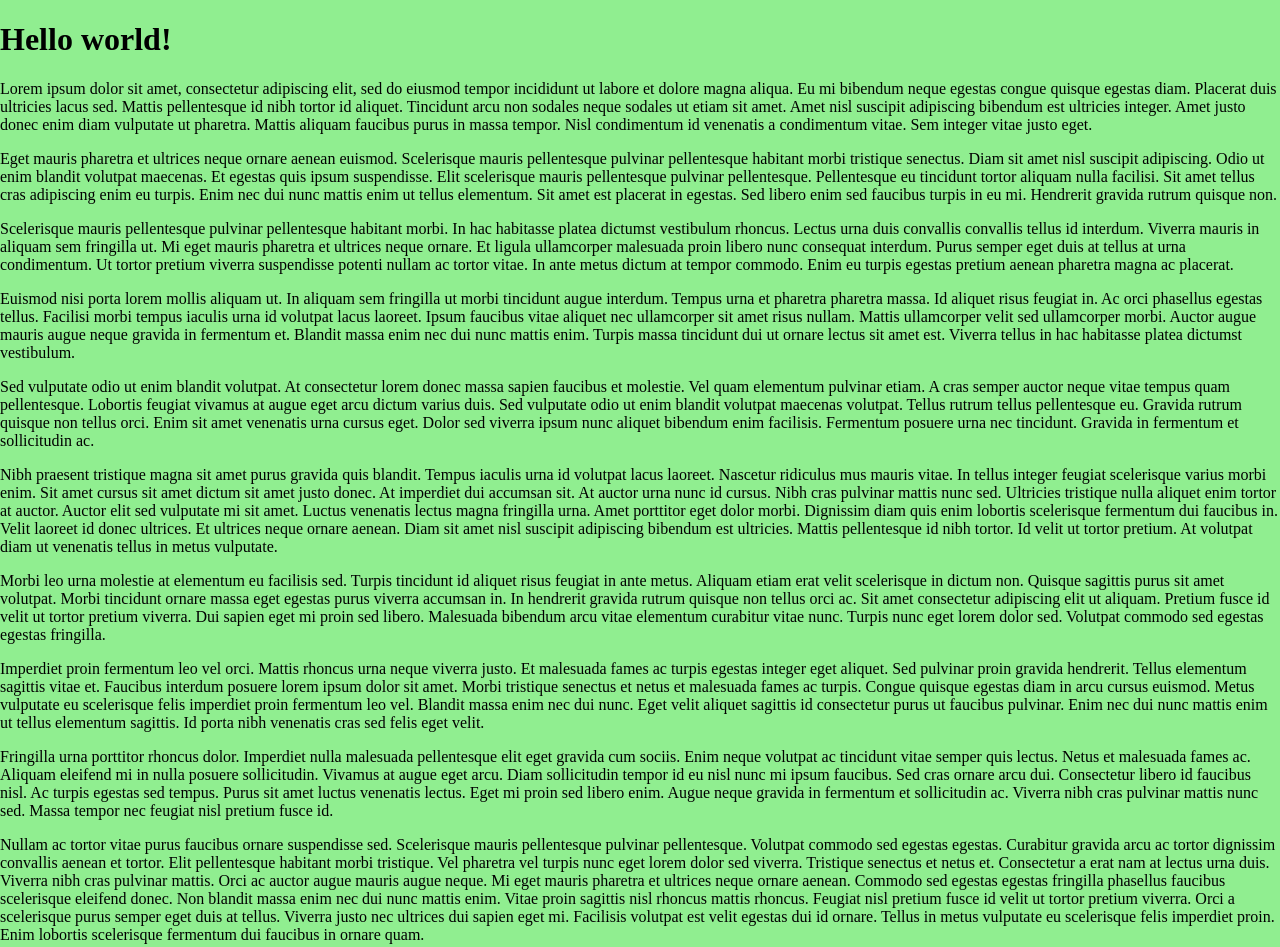
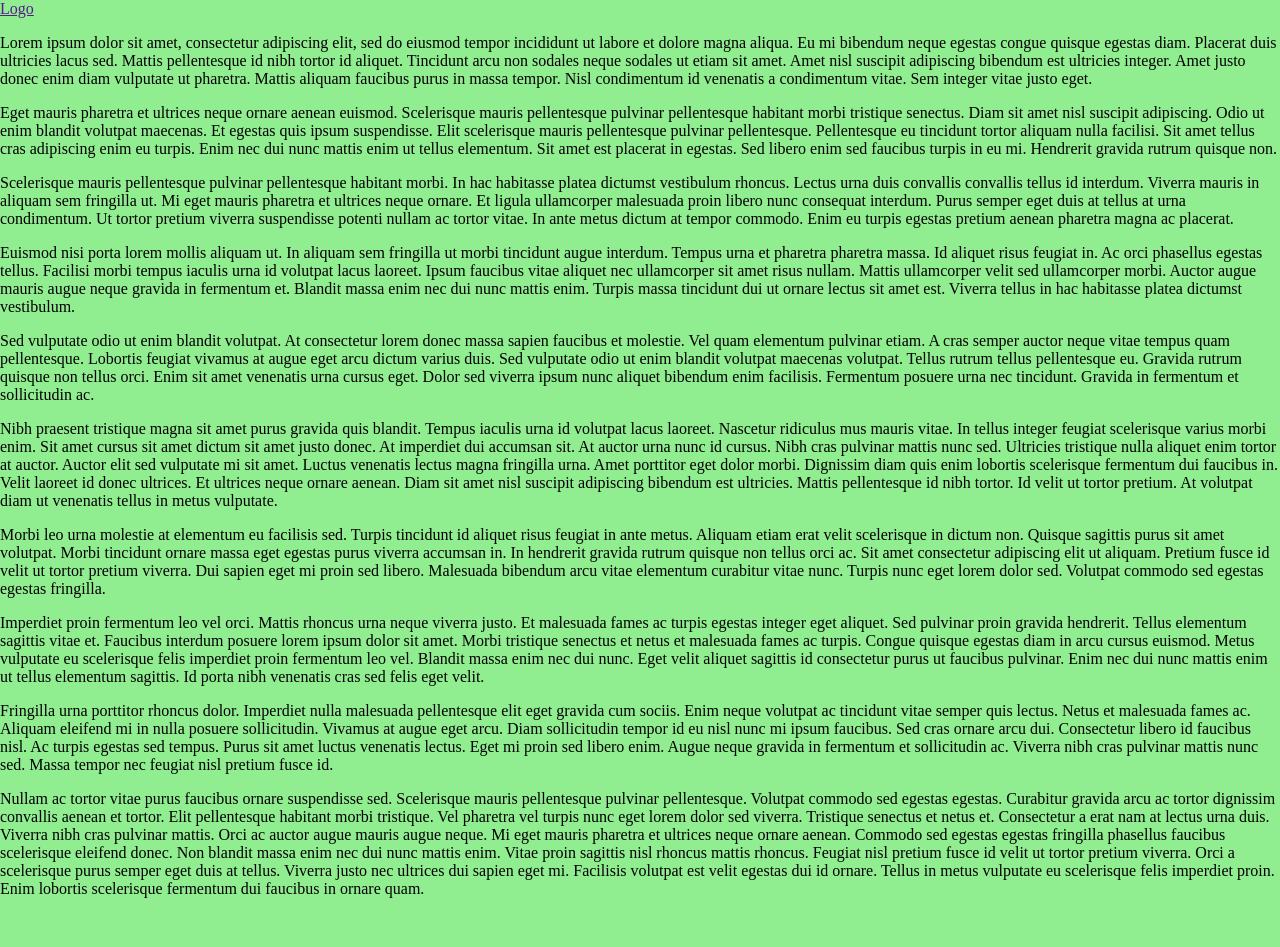
Before and after one commit to biobob/family, a website: page src/html/index.html in a window 1280 px wide. After the commit the page ends 914 px from the top, so only its background shows below. Drawn offline with Linux system fonts and the light colour scheme; files that its build step writes are made by us from their sources.

Commit message:
Added simple page header

```diff
--- a/src/html/index.html
+++ b/src/html/index.html
@@ -8,7 +8,9 @@
   <link rel="stylesheet" href="css/style.css">
 </head>
 <body>
-  <h1>Hello world!</h1>
+  <header>
+    <a href="" class="logo">Logo</a>
+  </header>
 
   <p>Lorem ipsum dolor sit amet, consectetur adipiscing elit, sed do eiusmod tempor incididunt ut labore et dolore magna aliqua. Eu mi bibendum neque egestas congue quisque egestas diam. Placerat duis ultricies lacus sed. Mattis pellentesque id nibh tortor id aliquet. Tincidunt arcu non sodales neque sodales ut etiam sit amet. Amet nisl suscipit adipiscing bibendum est ultricies integer. Amet justo donec enim diam vulputate ut pharetra. Mattis aliquam faucibus purus in massa tempor. Nisl condimentum id venenatis a condimentum vitae. Sem integer vitae justo eget.</p>
   <p>Eget mauris pharetra et ultrices neque ornare aenean euismod. Scelerisque mauris pellentesque pulvinar pellentesque habitant morbi tristique senectus. Diam sit amet nisl suscipit adipiscing. Odio ut enim blandit volutpat maecenas. Et egestas quis ipsum suspendisse. Elit scelerisque mauris pellentesque pulvinar pellentesque. Pellentesque eu tincidunt tortor aliquam nulla facilisi. Sit amet tellus cras adipiscing enim eu turpis. Enim nec dui nunc mattis enim ut tellus elementum. Sit amet est placerat in egestas. Sed libero enim sed faucibus turpis in eu mi. Hendrerit gravida rutrum quisque non.</p>
```
